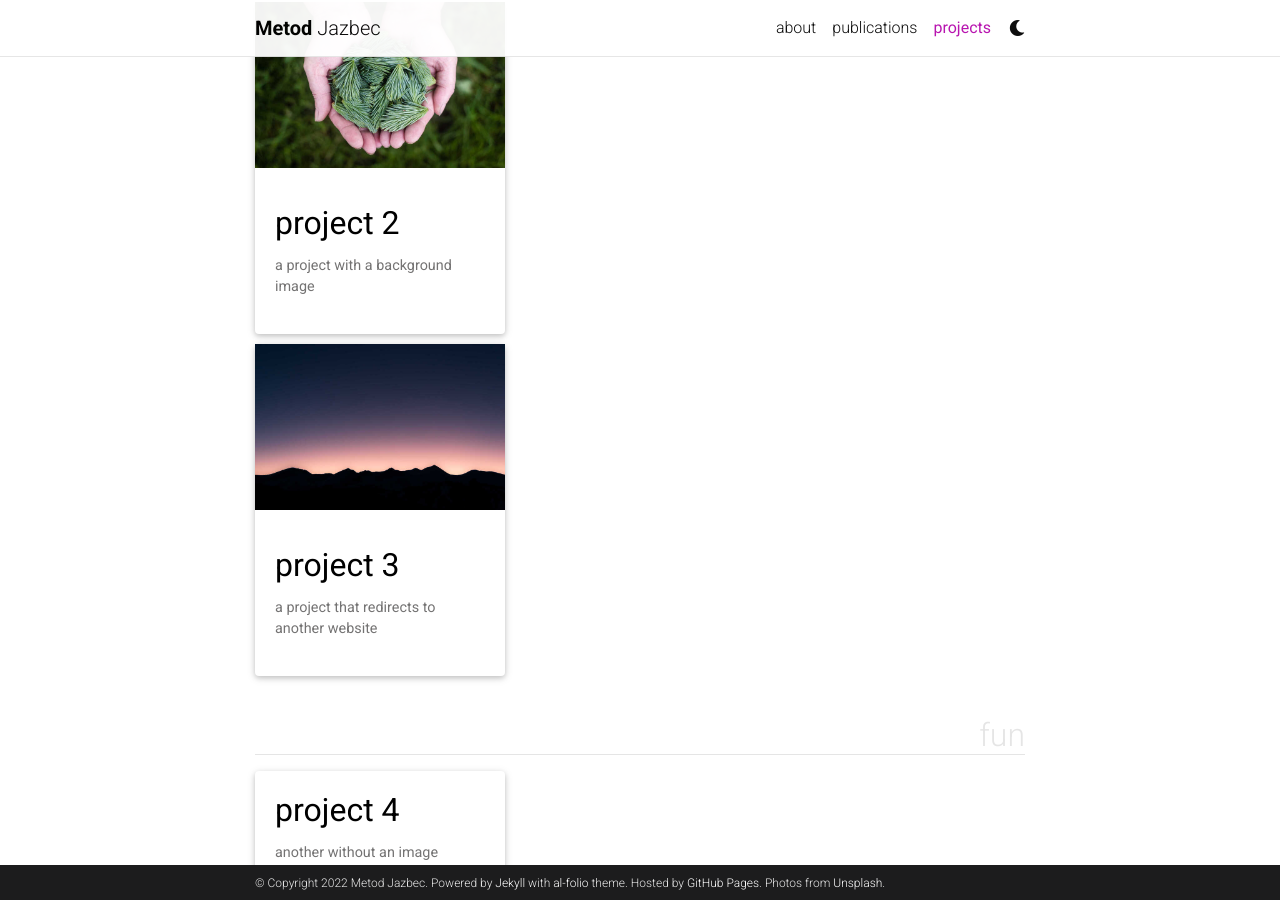
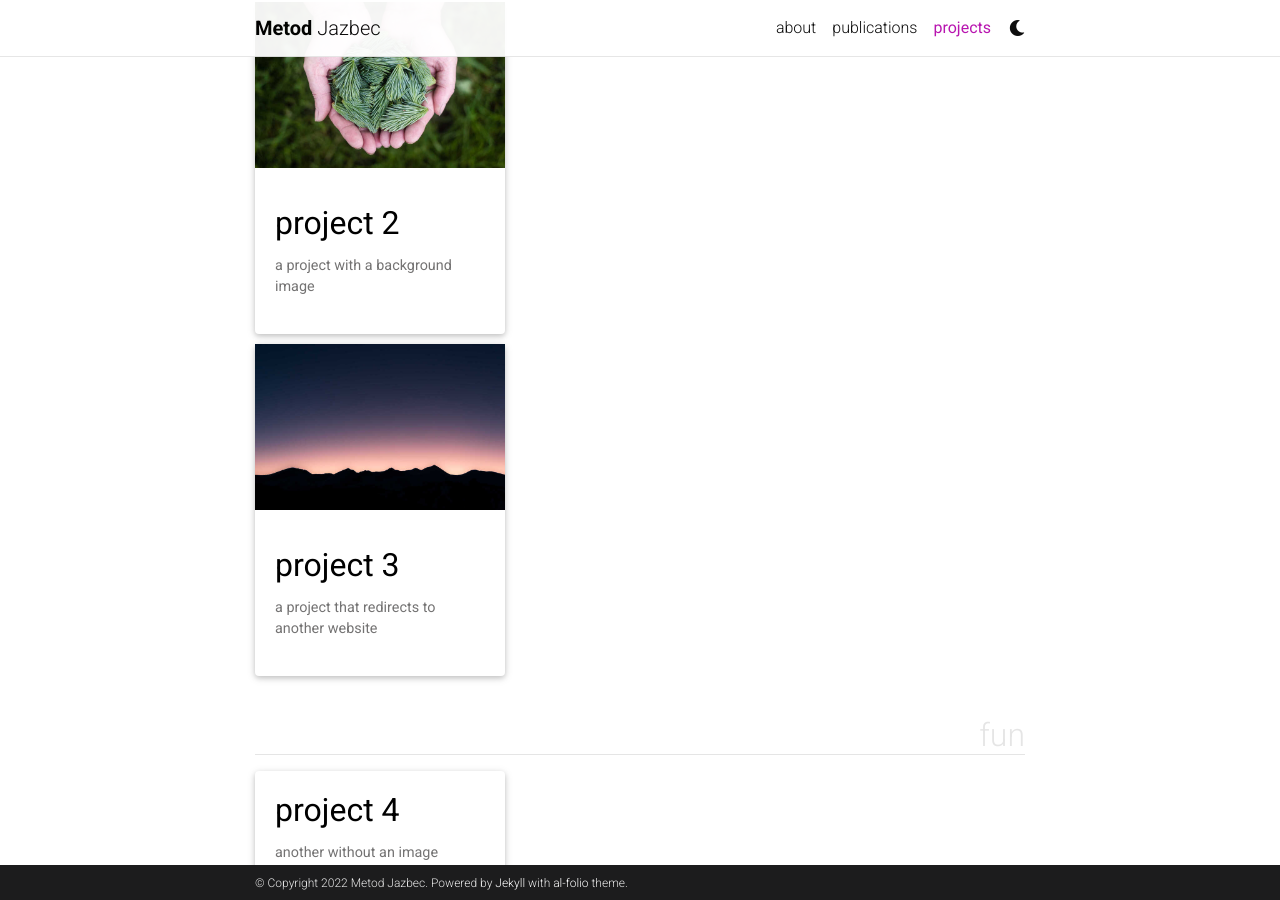
Before and after one commit to metodj/metodj.github.io, a Jekyll site: the page built from _pages/projects.md, in a window 1280 px wide and 900 px high, scrolled down 617 px. Built offline with Jekyll 4.4.1, drawn with Linux system fonts in a browser that asks for light colours; nearby versions of some CDN libraries; full-size pictures stand in for the smaller copies a plugin makes; comment, search, counter and statistics services are not loaded; a style sheet for code colours, icons or effects is not loaded; part of the change alters nothing that is shown.

```diff
--- a/_config.yml
+++ b/_config.yml
@@ -8,12 +8,10 @@ middle_name:
 last_name: Jazbec
 email: jazbec.metod@gmail.com
 description: > # the ">" symbol means to ignore newlines until "footer_text:"
-  A simple, whitespace theme for academics. Based on [*folio](https://github.com/bogoli/-folio) design.
+  Academic website of Metod Jazbec
 footer_text: >
   Powered by <a href="https://jekyllrb.com/" target="_blank">Jekyll</a> with <a href="https://github.com/alshedivat/al-folio">al-folio</a> theme.
-  Hosted by <a href="https://pages.github.com/" target="_blank">GitHub Pages</a>.
-  Photos from <a href="https://unsplash.com" target="_blank">Unsplash</a>.
-keywords: jekyll, jekyll-theme, academic-website, portfolio-website  # add your own keywords or leave empty
+keywords: # add your own keywords or leave empty
 
 lang: en # the language of your site (for example: en, fr, cn, ru, etc.)
 icon: # the emoji used as the favicon (alternatively, provide image name in /assets/img/)
@@ -71,8 +69,7 @@ github_username: metodj
 gitlab_username: # your GitLab user name
 twitter_username: MetodJazbec # your Twitter handle
 linkedin_username: metod-jazbec-300412102 # your LinkedIn user name
-scholar_userid: lDEYafIAAAAJ # your Google Scholar ID
-semanticscholar_id: # your Semantic Scholar ID
+scholar_userid: xSgjaZYAAAAJ # your Google Scholar ID
 orcid_id: # your ORCID ID
 medium_username: # your Medium username
 quora_username: # your Quora username
@@ -94,7 +91,7 @@ facebook_id: # your facebook id
 discord_id: # your discord id (18-digit unique numerical identifier)
 
 contact_note: >
-  Don't be a stranger, do reach out!
+  Don't be a stranger, reach out!
 
 # -----------------------------------------------------------------------------
 # Analytics and search engine verification
```
